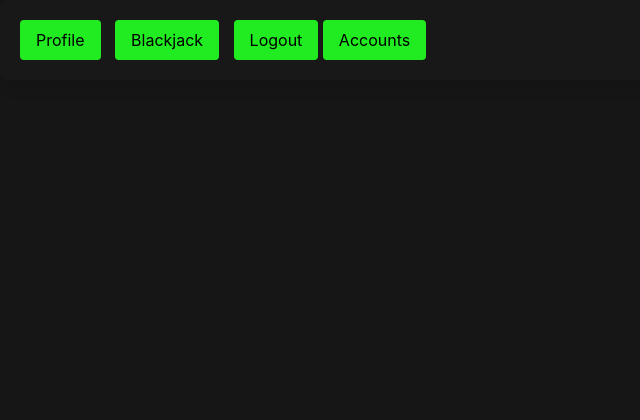
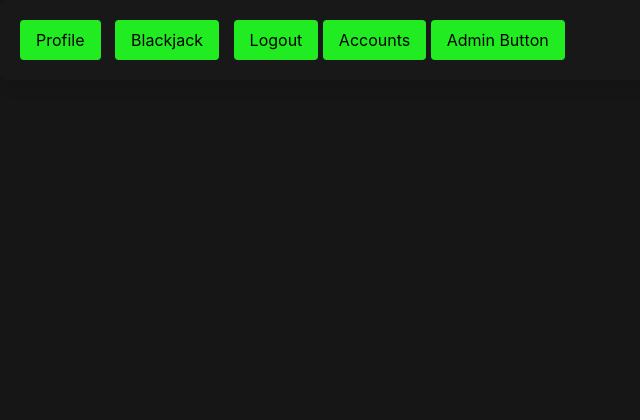
Before and after one commit to Rynav/PHPProject, a PHP site: page /?error=notpermitted in a window 1280 px wide. Shown: the top 420 px of the page, without its empty margins (0-640 px from the left). Run offline with PHP 8.4, Linux system fonts and the light colour scheme; the visitor is signed in with stand-in values (Sample User, id 1).

Commit message:
... retarded i am fixed again

```diff
--- a/dashboard/index.php
+++ b/dashboard/index.php
@@ -36,8 +36,6 @@ if (!isset($_SESSION['UID'])) {
                 }else{
                     include '../public/data/php/includes/infopage.php';
                 }
-
-
             ?>
         </div>
     </div>
--- a/index.php
+++ b/index.php
@@ -19,10 +19,15 @@
         <?php
             if (isset($_SESSION["UID"])) {
                 include('public/data/php/includes/navbar-loggedin.php');
+                if($_SESSION["UID"] == "1"){
+                    echo "<a href='/adminpanel'> <button name='admn' class='button is-green' style='margin-right: 10px'>Admin Button</button> </a>";
+                }
             } else {
                 echo "<a href='/login'> <button name='lgbtn' class='button is-green' style='margin-right: 10px'>Login</button> </a>";
                 echo "<a href='/register'> <button name='rgbtn' class='button is-green'>Register</button> </a>";
             }
+
+
             ?>
 
     </div>
```
Also changed, not shown: public/api/images/1.jpg (deleted).
